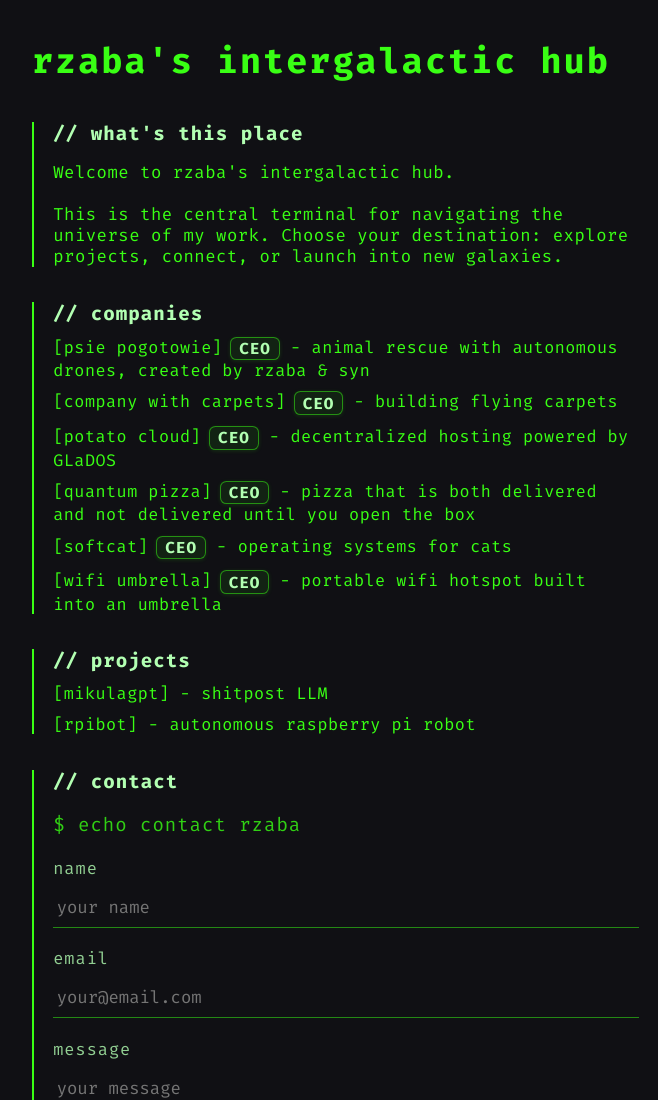
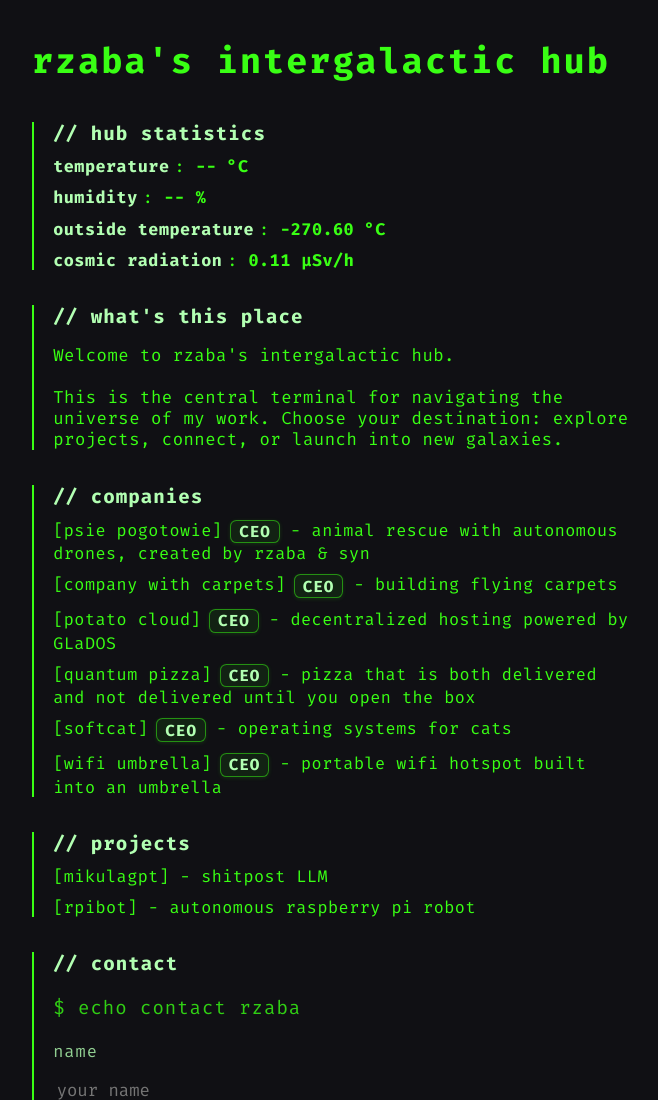
Before and after one commit to rz4b4/rz4b4.github.io, a plain HTML site: page index.html in a window 1280 px wide. Shown: the top 1100 px of the page, without its empty margins (308-966 px from the left). Drawn offline with Linux system fonts and the light colour scheme; no server answers.

Commit message:
hub stats

```diff
--- a/css/styles.css
+++ b/css/styles.css
@@ -181,6 +181,51 @@
     box-shadow: 0 1px 4px #39ff1422;
 }
 
+.stat-label {
+    color: var(--fg-dim);
+    font-weight: 700;
+    margin-right: 0.3em;
+}
+
+.stat-value {
+    font-weight: 700;
+    transition: color 0.3s;
+    opacity: 0;
+    transform: translateY(10px);
+    transition: opacity 0.7s cubic-bezier(.4, 0, .2, 1), transform 0.7s cubic-bezier(.4, 0, .2, 1);
+}
+
+.stat-value.revealed {
+    opacity: 1;
+    transform: translateY(0);
+}
+
+#hub-stats .stat-value,
+#hub-stats .stat-unit {
+    opacity: 0;
+    transform: translateY(10px);
+    transition: opacity 0.7s cubic-bezier(.4, 0, .2, 1), transform 0.7s cubic-bezier(.4, 0, .2, 1);
+}
+
+#hub-stats .stat-value.revealed,
+#hub-stats .stat-unit.revealed {
+    opacity: 1;
+    transform: translateY(0);
+}
+
+/* Safe: green, warning: orange, danger: red */
+.stat-safe {
+    color: #39ff14;
+}
+
+.stat-warning {
+    color: #ffae00;
+}
+
+.stat-danger {
+    color: #ff3c3c;
+}
+
 @media (max-width: 600px) {
     .hacker-container {
         padding: 1.2rem 0.3rem 1rem 0.3rem;
--- a/index.html
+++ b/index.html
@@ -14,6 +14,19 @@
         <div class="hacker-header">
             <pre id="rzaba-typed" class="hacker-typed"></pre>
         </div>
+        <section class="hacker-section" id="hub-stats">
+            <h2>// hub statistics</h2>
+            <ul class="hacker-list" id="stats-list">
+                <li><span class="stat-label">temperature</span>: <span class="stat-value" id="stat-temp">--<span
+                            class="stat-unit"> °C</span></span></li>
+                <li><span class="stat-label">humidity</span>: <span class="stat-value" id="stat-humidity">--<span
+                            class="stat-unit"> %</span></span></li>
+                <li><span class="stat-label">outside temperature</span>: <span class="stat-value"
+                        id="stat-outside">--<span class="stat-unit"> °C</span></span></li>
+                <li><span class="stat-label">cosmic radiation</span>: <span class="stat-value"
+                        id="stat-radiation">--<span class="stat-unit"> μSv/h</span></span></li>
+            </ul>
+        </section>
         <section class="hacker-section">
             <h2>// what's this place</h2>
             <p>
@@ -60,6 +73,7 @@
                 <button type="submit" class="btn">send</button>
             </form>
         </section>
+
     </main>
     <footer class="footer">
         <p>&copy; 2025 rzaba</p>
--- a/js/main.js
+++ b/js/main.js
@@ -26,4 +26,80 @@
             window.location.href = mailto;
         });
     }
+
+    // HUB STATS: fetch weather for Vatican and generate cosmic radiation
+    async function updateStats(reveal = false) {
+        // Open-Meteo API (no key needed)
+        const lat = 41.9029; // Vatican
+        const lon = 12.4534;
+        let temp = '--', humidity = '--';
+        try {
+            const resp = await fetch(`https://api.open-meteo.com/v1/forecast?latitude=${lat}&longitude=${lon}&current_weather=true&hourly=relative_humidity_2m`);
+            const data = await resp.json();
+            if (data.current_weather) {
+                temp = data.current_weather.temperature;
+            }
+            if (data.hourly && data.hourly.relative_humidity_2m) {
+                // Find closest hour
+                const now = new Date();
+                const idx = data.hourly.time.findIndex(t => t.startsWith(now.toISOString().slice(0, 13)));
+                if (idx !== -1) humidity = data.hourly.relative_humidity_2m[idx];
+            }
+        } catch (e) { }
+        // Random cosmic radiation (μSv/h)
+        const radiation = (Math.random() * 0.5 + 0.1).toFixed(2);
+        // Random outside temperature around -270°C
+        const outside = (-270 + (Math.random() - 0.5) * 2).toFixed(2);
+        // Set values
+        const tempEl = document.getElementById('stat-temp');
+        const humEl = document.getElementById('stat-humidity');
+        const radEl = document.getElementById('stat-radiation');
+        const outEl = document.getElementById('stat-outside');
+        if (tempEl) {
+            tempEl.innerHTML = temp + '<span class="stat-unit"> °C</span>';
+            tempEl.className = 'stat-value ' + (temp < 0 || temp > 35 ? 'stat-danger' : temp < 5 || temp > 30 ? 'stat-warning' : 'stat-safe');
+            if (reveal) {
+                setTimeout(() => {
+                    tempEl.classList.add('revealed');
+                    const unit = tempEl.querySelector('.stat-unit');
+                    if (unit) unit.classList.add('revealed');
+                }, 200);
+            }
+        }
+        if (humEl) {
+            humEl.innerHTML = humidity + '<span class="stat-unit"> %</span>';
+            humEl.className = 'stat-value ' + (humidity < 20 || humidity > 80 ? 'stat-danger' : humidity < 30 || humidity > 70 ? 'stat-warning' : 'stat-safe');
+            if (reveal) {
+                setTimeout(() => {
+                    humEl.classList.add('revealed');
+                    const unit = humEl.querySelector('.stat-unit');
+                    if (unit) unit.classList.add('revealed');
+                }, 500);
+            }
+        }
+        if (outEl) {
+            outEl.innerHTML = outside + '<span class="stat-unit"> °C</span>';
+            outEl.className = 'stat-value ' + (outside < -273.15 || outside > -265 ? 'stat-danger' : outside < -272 || outside > -268 ? 'stat-warning' : 'stat-safe');
+            if (reveal) {
+                setTimeout(() => {
+                    outEl.classList.add('revealed');
+                    const unit = outEl.querySelector('.stat-unit');
+                    if (unit) unit.classList.add('revealed');
+                }, 650);
+            }
+        }
+        if (radEl) {
+            radEl.innerHTML = radiation + '<span class="stat-unit"> μSv/h</span>';
+            radEl.className = 'stat-value ' + (radiation > 0.3 ? (radiation > 0.5 ? 'stat-danger' : 'stat-warning') : 'stat-safe');
+            if (reveal) {
+                setTimeout(() => {
+                    radEl.classList.add('revealed');
+                    const unit = radEl.querySelector('.stat-unit');
+                    if (unit) unit.classList.add('revealed');
+                }, 800);
+            }
+        }
+    }
+    updateStats(true);
+    setInterval(updateStats, 60000);
 });
```
